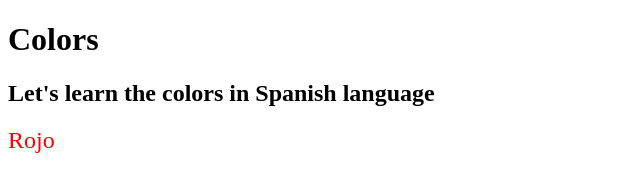
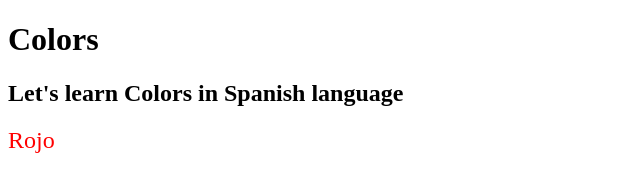
Before and after one commit to BokijonovA/The-Complete-2023-Web-Development-Bootcamp, a plain HTML site: page (Section 4) Introduction to CSS/5.3 Color Vocab Project/index.html in a window 1280 px wide. Shown: the top 170 px of the page, without its empty margins (0-640 px from the left). Drawn offline with Linux system fonts and the light colour scheme.

Commit message:
Some changes to the code are made.

```diff
--- a/(Section 4) Introduction to CSS/5.3 Color Vocab Project/index.html
+++ b/(Section 4) Introduction to CSS/5.3 Color Vocab Project/index.html
@@ -9,7 +9,7 @@
 
 <body>
   <h1>Colors</h1>
-  <h2>Let's learn the colors in Spanish language</h2>
+  <h2>Let's learn Сolors in Spanish language</h2>
   <h2 class="color-title" id="red">Rojo</h2>
   <img class="color" src="./assets/images/red.png" alt="red" />
 
```
